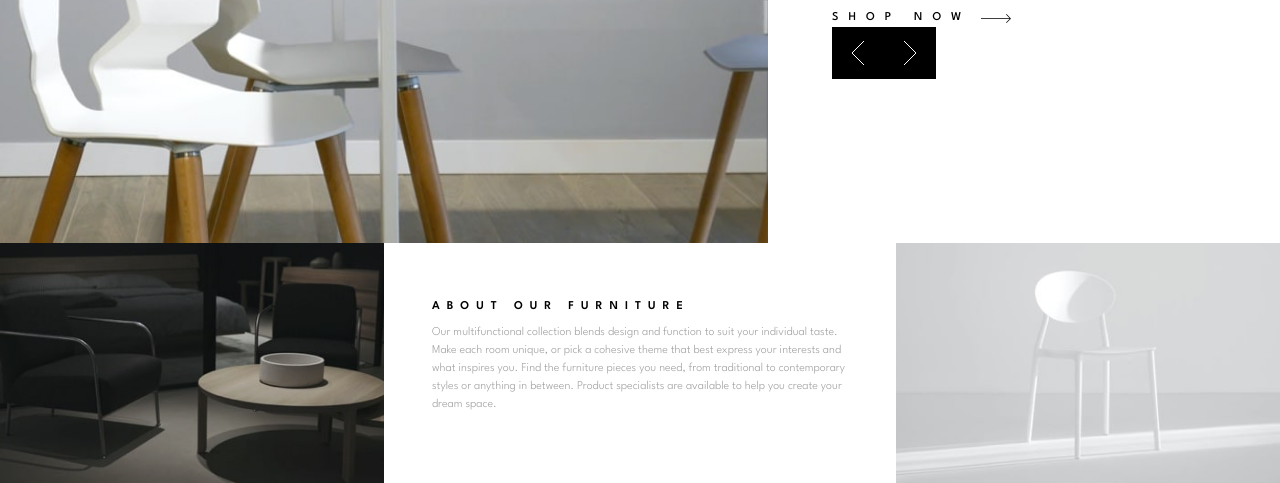
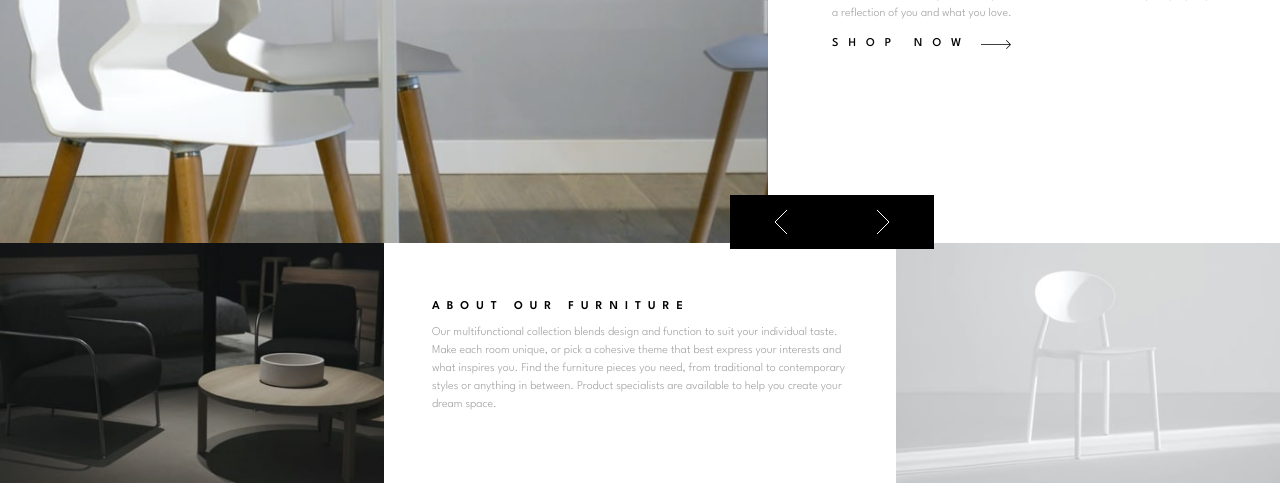
Before and after one commit to kristinetuazon/matching-mockups, a website: page 2-frontendmentor-website/index.html in a window 1280 px wide. Shown: the part 317-800 px from the top of the page. Drawn offline with Linux system fonts and the light colour scheme.

Commit message:
feat: somewhat fixed the layout problem

```diff
--- a/2-frontendmentor-website/index.html
+++ b/2-frontendmentor-website/index.html
@@ -3,9 +3,12 @@
   <head>
     <meta charset="UTF-8" />
     <meta name="viewport" content="width=device-width, initial-scale=1.0" />
-    <link rel="preconnect" href="https://fonts.googleapis.com">
-    <link rel="preconnect" href="https://fonts.gstatic.com" crossorigin>
-    <link href="https://fonts.googleapis.com/css2?family=League+Spartan:wght@200;300;500;600;700&display=swap" rel="stylesheet">
+    <link rel="preconnect" href="https://fonts.googleapis.com" />
+    <link rel="preconnect" href="https://fonts.gstatic.com" crossorigin />
+    <link
+      href="https://fonts.googleapis.com/css2?family=League+Spartan:wght@200;300;500;600;700&display=swap"
+      rel="stylesheet"
+    />
 
     <link
       rel="icon"
@@ -33,25 +36,34 @@
       <div class="body__textbox1">
         <p class="textbox1__title">Discover innovative ways to decorate</p>
         <p class="textbox1__description">
-          We provide unmatched quality,
-      comfort, and style for property owners across the country. Our experts
-      combine form and function in bringing your vision to life. Create a room
-      in your own style with our collection and make your property a reflection
-      of you and what you love.
+          We provide unmatched quality, comfort, and style for property owners
+          across the country. Our experts combine form and function in bringing
+          your vision to life. Create a room in your own style with our
+          collection and make your property a reflection of you and what you
+          love.
         </p>
         <div class="textbox1__link">
           <p class="link__text">SHOP NOW</p>
-          <img class="link__arrow" src="/2-frontendmentor-website/images/icon-arrow.svg" alt="" />
+          <img
+            class="link__arrow"
+            src="/2-frontendmentor-website/images/icon-arrow.svg"
+            alt=""
+          />
+        </div>
+         <div class="textbox1__navigation">
+            <a href=""
+              ><div class="navigation__button">
+                <img src="images/icon-angle-left.svg" alt="left-arrow" /></div
+            ></a>
+            <a href=""
+              ><div class="navigation__button">
+                <img src="images/icon-angle-right.svg" alt="right-arrow" /></div
+            ></a>
+          </div>
         </div>
 
-        <div class="textbox1__navigation">
-          <a href=""><div class="navigation__button"><img src="images/icon-angle-left.svg" alt="left-arrow"></div></a>
-          <a href=""><div class="navigation__button"><img src="images/icon-angle-right.svg" alt="right-arrow"></div></a>
-      </div>
-      </div>
+
     </div>
-
-
 
     <div class="body__row2">
       <img
@@ -60,15 +72,16 @@
         alt="image-about-dark"
       />
       <div class="body__textbox2">
-
         <p class="textbox2__title">ABOUT OUR FURNITURE</p>
 
-        <p class="textbox2__description">Our multifunctional collection blends design and function to
-          suit your individual taste. Make each room unique, or pick a cohesive
-          theme that best express your interests and what inspires you. Find the
-          furniture pieces you need, from traditional to contemporary styles or
-          anything in between. Product specialists are available to help you create
-          your dream space.</p>
+        <p class="textbox2__description">
+          Our multifunctional collection blends design and function to suit your
+          individual taste. Make each room unique, or pick a cohesive theme that
+          best express your interests and what inspires you. Find the furniture
+          pieces you need, from traditional to contemporary styles or anything
+          in between. Product specialists are available to help you create your
+          dream space.
+        </p>
       </div>
       <img
         class="body__picture2"
--- a/2-frontendmentor-website/styles/style.scss
+++ b/2-frontendmentor-website/styles/style.scss
@@ -65,13 +65,17 @@ body {
           height: 9px;
         }
       }
-
+    }
     .textbox1__navigation {
       display: flex;
       flex-direction: row;
-        position: relative;
-        left:0px;
-        bottom:0px;
+      left: 0px;
+      height: 10vh;
+      margin: 0;
+      position: absolute;
+      z-index:1;
+      top: 64%;
+      left: 57%;
 
       .navigation__button {
         display: flex;
@@ -79,12 +83,14 @@ body {
         align-items: center;
         justify-content: center;
         height: 3em;
-          width: 3em;
-          padding: 2px;
+        width: 6em;
+        // width:280%;
+        padding: 3px;
         background-color: $primary-black;
       }
+
   }
-    }
+
   }
   .body__row2 {
     display: flex;
@@ -129,7 +135,6 @@ body {
   }
 }
 
-
 .navbar {
   display: relative;
   background-color: transparent;
```
Also changed, not shown: 2-frontendmentor-website/styles/style.css. Lines whose indentation alone changed are shown as unchanged.
